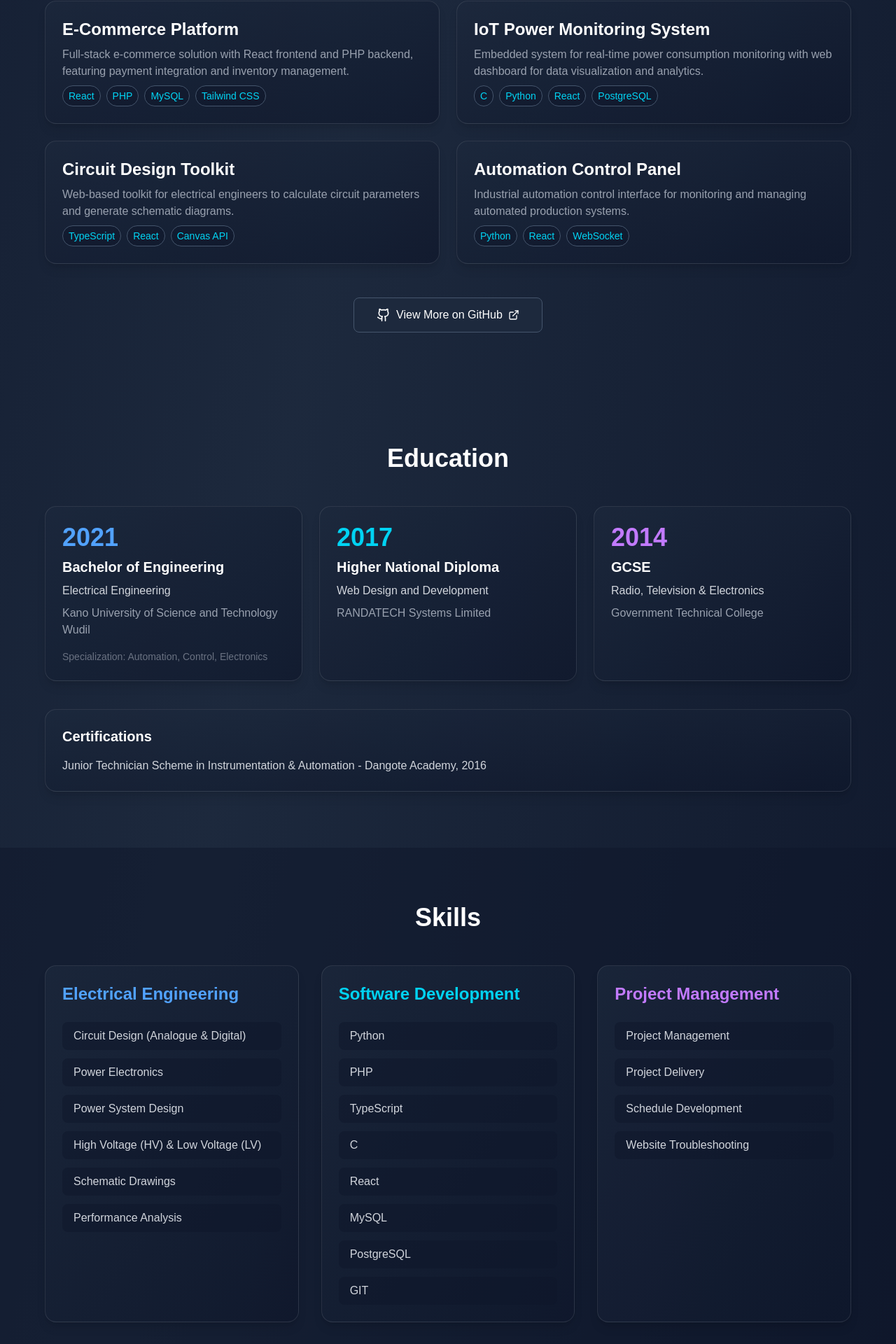
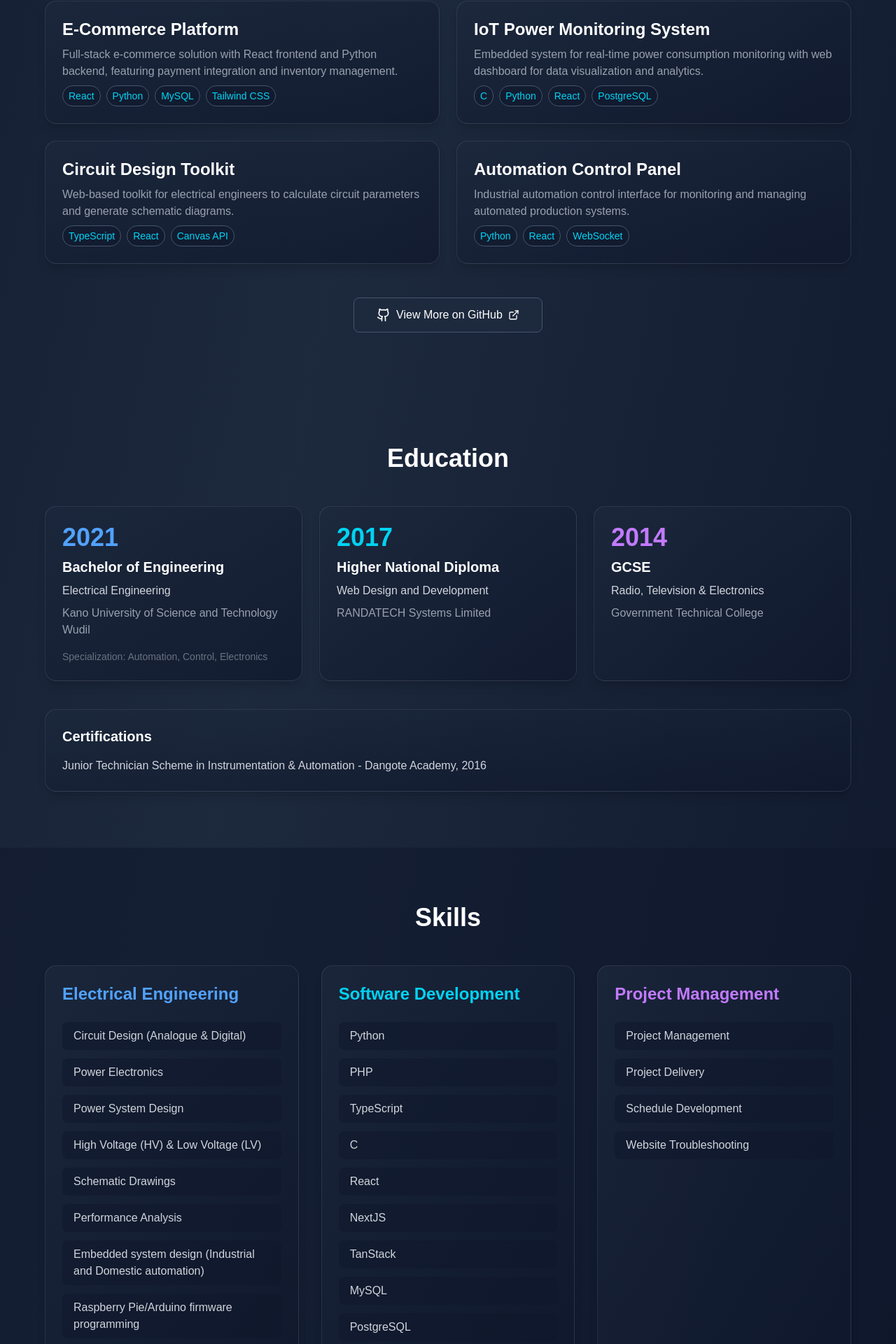
Before and after one commit to mrceoxyz/portfolio, a Next.js app: page / in a window 1280 px wide. Shown: the part 3498-5418 px from the top of the page at 70% size. Built offline with nearby package versions, Linux system fonts and the light colour scheme.

Commit message:
github_update_and_skill_update

```diff
--- a/app/page.tsx
+++ b/app/page.tsx
@@ -121,7 +121,10 @@ const Portfolio = () => {
       'Power System Design',
       'High Voltage (HV) & Low Voltage (LV)',
       'Schematic Drawings',
-      'Performance Analysis'
+      'Performance Analysis',
+      'Embedded system design (Industrial and Domestic automation)',
+      'Raspberry Pie/Arduino firmware programming',
+      'Electrical/Electronic circuit Simulation'
     ],
     software: [
       'Python',
@@ -129,6 +132,8 @@ const Portfolio = () => {
       'TypeScript',
       'C',
       'React',
+      'NextJS',
+      'TanStack',
       'MySQL',
       'PostgreSQL',
       'GIT'
@@ -144,9 +149,9 @@ const Portfolio = () => {
   const projects = [
     {
       name: 'E-Commerce Platform',
-      description: 'Full-stack e-commerce solution with React frontend and PHP backend, featuring payment integration and inventory management.',
-      technologies: ['React', 'PHP', 'MySQL', 'Tailwind CSS'],
-      github: 'https://github.com/alieyuib/ecommerce-platform',
+      description: 'Full-stack e-commerce solution with React frontend and Python backend, featuring payment integration and inventory management.',
+      technologies: ['React', 'Python', 'MySQL', 'Tailwind CSS'],
+      github: 'https://github.com/mrceoxyz/ecommerce-platform',
       stars: 24,
       forks: 8
     },
@@ -154,7 +159,7 @@ const Portfolio = () => {
       name: 'IoT Power Monitoring System',
       description: 'Embedded system for real-time power consumption monitoring with web dashboard for data visualization and analytics.',
       technologies: ['C', 'Python', 'React', 'PostgreSQL'],
-      github: 'https://github.com/alieyuib/power-monitor',
+      github: 'https://github.com/mrceoxyz/power-monitor',
       stars: 15,
       forks: 5
     },
@@ -162,7 +167,7 @@ const Portfolio = () => {
       name: 'Circuit Design Toolkit',
       description: 'Web-based toolkit for electrical engineers to calculate circuit parameters and generate schematic diagrams.',
       technologies: ['TypeScript', 'React', 'Canvas API'],
-      github: 'https://github.com/alieyuib/circuit-toolkit',
+      github: 'https://github.com/mrceoxyz/circuit-toolkit',
       stars: 32,
       forks: 12
     },
@@ -170,7 +175,7 @@ const Portfolio = () => {
       name: 'Automation Control Panel',
       description: 'Industrial automation control interface for monitoring and managing automated production systems.',
       technologies: ['Python', 'React', 'WebSocket'],
-      github: 'https://github.com/alieyuib/automation-panel',
+      github: 'https://github.com/mrceoxyz/automation-panel',
       stars: 18,
       forks: 6
     }
@@ -566,7 +571,7 @@ const Portfolio = () => {
           </div>
           <div className="text-center mt-12">
             <a
-              href="https://github.com/alieyuib"
+              href="https://github.com/mrceoxyz"
               target="_blank"
               rel="noopener noreferrer"
               className="inline-flex items-center gap-2 px-8 py-3 bg-slate-800 hover:bg-slate-700 rounded-lg border border-slate-600 hover:border-blue-500 transition-colors"
@@ -746,7 +751,7 @@ const Portfolio = () => {
                 Profile <ExternalLink className="w-3 h-3 ml-1" />
               </p>
             </a>
-            <a href="https://github.com/alieyuib" target="_blank" rel="noopener noreferrer" className="
+            <a href="https://github.com/mrceoxyz" target="_blank" rel="noopener noreferrer" className="
                   rounded-2xl p-6
                   bg-linear-to-br from-slate-800/70 to-slate-900/70
                   border border-white/10
@@ -757,7 +762,7 @@ const Portfolio = () => {
               <Github className="w-8 h-8 mx-auto mb-3 text-green-400 group-hover:scale-110 transition-transform" />
               <p className="text-sm text-gray-400">GitHub</p>
               <p className="text-gray-300 text-sm mt-1 flex items-center justify-center">
-                @alieyuib <ExternalLink className="w-3 h-3 ml-1" />
+                @mrceoxyz <ExternalLink className="w-3 h-3 ml-1" />
               </p>
             </a>
           </div>
```
